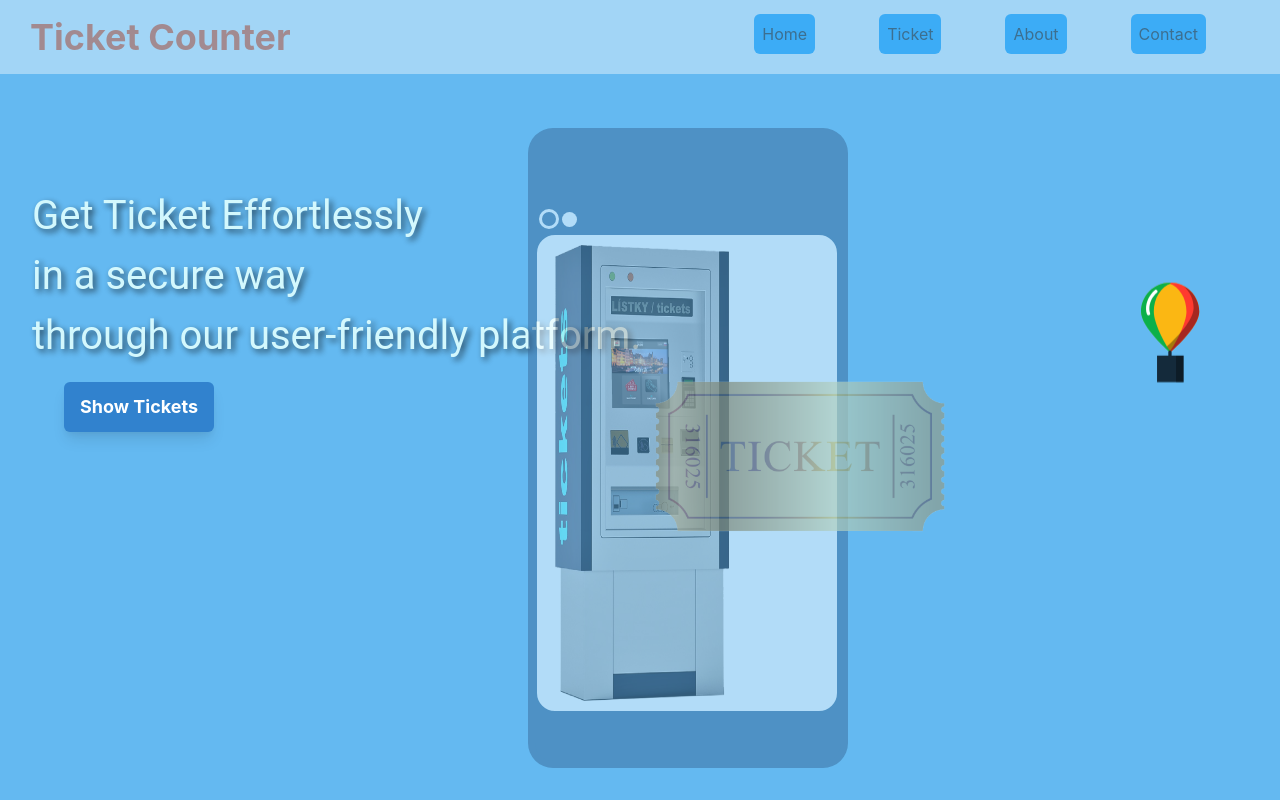
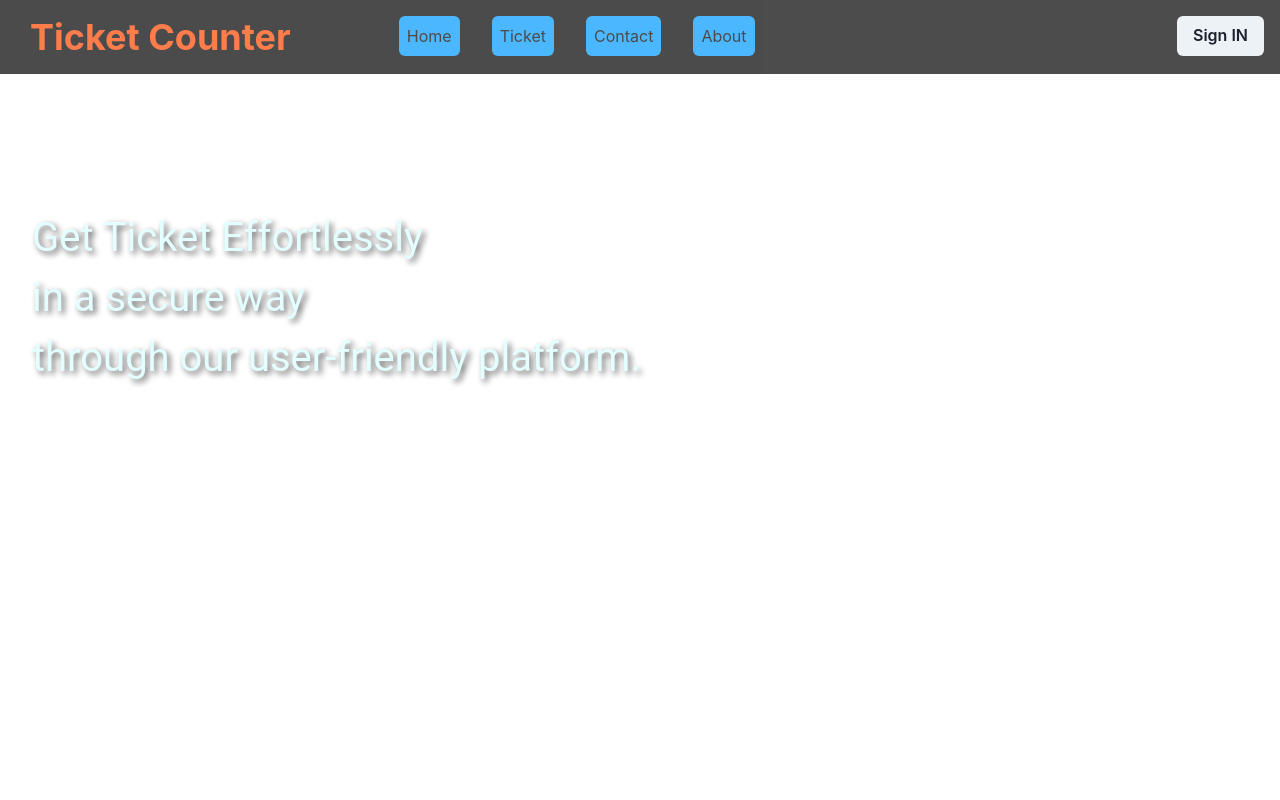
Before and after one commit to hussainmurtaza786/ticket-counter, a React (Create React App) app: page / in a window 1280 px wide. Shown: the top 800 px of the page. Built offline with nearby package versions, Linux system fonts and the light colour scheme.

Commit message:
changing UI

```diff
--- a/package.json
+++ b/package.json
@@ -10,11 +10,13 @@
     "@testing-library/jest-dom": "^5.17.0",
     "@testing-library/react": "^13.4.0",
     "@testing-library/user-event": "^13.5.0",
-    "framer-motion": "^11.3.24",
+    "framer-motion": "^11.3.28",
     "react": "^18.3.1",
     "react-dom": "^18.3.1",
     "react-router-dom": "^6.26.0",
     "react-scripts": "5.0.1",
+    "react-slick": "^0.30.2",
+    "slick-carousel": "^1.8.1",
     "web-vitals": "^2.1.4"
   },
   "scripts": {
--- a/src/App.js
+++ b/src/App.js
@@ -5,17 +5,18 @@ import Navbar from './components/Navbar/Navbar';
 
 import Review from './Review/Review';
 import Home from './components/home-page/Home';
+import SlidingBox from './components/UI/SlidingBox';
 
 
 function App() {
 
   return (
     <ChakraProvider>
-      <Flex width='100%' zIndex={1} height='100vh' bgColor="#64b9f1" direction='column'  >
+      <Flex width='100%' zIndex={1} height='100vh' bgColor="#64b9f" direction='column'  >
         <Navbar />
-        <Home/>
+        <Home />
       </Flex>
-
+      <SlidingBox />
       <Review />
     </ChakraProvider>
   );
--- a/src/components/Forms/Form.jsx
+++ b/src/components/Forms/Form.jsx
@@ -1,22 +1,29 @@
-import React from 'react';
-import Movie from './Movie';
-import { Box } from '@chakra-ui/react';
-import Modal from '../UI/Modal';
-import Flight from './Flight';
-import Sport from './Sport';
+import React from "react";
+import Movie from "./Movie";
+import { Box } from "@chakra-ui/react";
+import Modal from "../UI/Modal";
+import Flight from "./Flight";
+import Sport from "./Sport";
+import Login from "./Login";
 
-function Form({ formType, showMovie }) {
-
-    return (
-        formType && <Modal  >
-            <Box display='flex' justifyContent='center' alignItems='center' m='8rem 0rem'>
-                {formType === 'Movie' && <Movie onClose={showMovie} />}
-                {formType === 'Flight' && <Flight onClose={showMovie} />}
-                {formType === 'Sports' && <Sport onClose={showMovie} />}
-
-            </Box>
-        </Modal >
-    );
+function Form({ formType, showMovie,onLogin }) {
+  return (
+    formType && (
+      <Modal>
+        <Box
+          display="flex"
+          justifyContent="center"
+          alignItems="center"
+          m="8rem 0rem"
+        >
+          {formType === "Movie" && <Movie onClose={showMovie} />}
+          {formType === "Flight" && <Flight onClose={showMovie} />}
+          {formType === "Sports" && <Sport onClose={showMovie} />}
+          {formType === "LogIn" && <Login onLogin={onLogin} onClose={showMovie} />}
+        </Box>
+      </Modal>
+    )
+  );
 }
 
 export default Form;
--- /dev/null
+++ b/src/components/Forms/Login.jsx
@@ -0,0 +1,63 @@
+import React from 'react';
+import {
+  Box,
+  Button,
+  FormControl,
+  FormLabel,
+  Input,
+  Stack,
+  Heading,
+  Text,
+  useColorModeValue,
+  CloseButton,
+} from '@chakra-ui/react';
+
+const Login = ({onClose,onLogin}) => {
+  return (
+    <Box
+      display="flex"
+      alignItems="center"
+      justifyContent="center"
+      bg={useColorModeValue('gray.50', 'gray.800')}
+    >
+      <Box
+        bg={useColorModeValue('white', 'gray.700')}
+        p={8}
+        maxWidth="400px"
+        borderRadius="lg"
+        boxShadow="lg"
+      >
+<CloseButton onClick={() => onClose(false)} fontSize='20px' color='red'>X</CloseButton>
+
+        <Stack spacing={4}>
+          <Heading fontSize="2xl" textAlign="center">
+            Welcome Back
+          </Heading>
+          <Text fontSize="lg" color={useColorModeValue('gray.600', 'gray.300')}>
+            Please enter your name and email to log in
+          </Text>
+          <FormControl id="name">
+            <FormLabel>Name</FormLabel>
+            <Input type="text" placeholder="Your Name" />
+          </FormControl>
+          <FormControl id="email">
+            <FormLabel>Email address</FormLabel>
+            <Input type="email" placeholder="your@example.com" />
+          </FormControl>
+          <Button
+            colorScheme="teal"
+            variant="solid"
+            size="lg"
+            mt={4}
+            type='submit'
+            onClick={onLogin}
+          >
+            Log In
+          </Button>
+        </Stack>
+      </Box>
+    </Box>
+  );
+};
+
+export default Login
--- /dev/null
+++ b/src/components/Navbar/Auth.jsx
@@ -0,0 +1,17 @@
+import { Box, Button, ButtonGroup } from "@chakra-ui/react";
+import React from "react";
+
+function Auth({ loginForm, isLogged ,onLogout }) {
+  return (
+    <Box>
+      <ButtonGroup m={4}>
+        {!isLogged && (
+          <Button onClick={() => loginForm("LogIn")}>Sign IN</Button>
+        )}
+        {isLogged && <Button onClick={onLogout} >Sign Out</Button>}
+      </ButtonGroup>
+    </Box>
+  );
+}
+
+export default Auth;
--- a/src/components/Navbar/Items.jsx
+++ b/src/components/Navbar/Items.jsx
@@ -4,76 +4,26 @@ import React from "react";
 function Items() {
   return (
     <div>
+      <Box color={"whitesmoke"}>
+
+
+        <Flex>
+          <ListStyle>Home</ListStyle>
+          <ListStyle>Ticket</ListStyle>
+          <ListStyle>Contact</ListStyle>
+          <ListStyle>About</ListStyle>
+        </Flex>
+      </Box>
+    </div>
+  );
+}
+
+export default Items;
+
+const ListStyle = ({ children }) => {
+  return (
     <Box
-        m="10px"
-        position="absolute"
-        top={"4px"}
-        right={0}
-        color={"whitesmoke"}
-      >
-        <Flex>
-          <Box
-            mr={16}
-            bg="#0099ff"
-            p={2}
-            borderRadius="md"
-            transition="transform 0.3s ease, color 0.3s ease"
-            _hover={{
-              transform: "scale(1.1)",
-              color: "blue.200",
-            }}
-          >
-            <Link
-              color="black"
-              _hover={{
-                color: "blue.200",
-              }}
-            >
-              Home
-            </Link>
-          </Box>
-          <Box
-            mr={16}
-            bg="#0099ff"
-            p={2}
-            borderRadius="md"
-            transition="transform 0.3s ease, color 0.3s ease"
-            _hover={{
-              transform: "scale(1.1)",
-              color: "blue.200",
-            }}
-          >
-            <Link
-              color="black"
-              _hover={{
-                color: "blue.200",
-              }}
-            >
-              Ticket
-            </Link>
-          </Box>
-          <Box
-            mr={16}
-            bg="#0099ff"
-            p={2}
-            borderRadius="md"
-            transition="transform 0.3s ease, color 0.3s ease"
-            _hover={{
-              transform: "scale(1.1)",
-              color: "blue.200",
-            }}
-          >
-            <Link
-              color="black"
-              _hover={{
-                color: "blue.200",
-              }}
-            >
-              About
-            </Link>
-          </Box>
-          <Box
-            mr={16}
+      m={4}
       bg="#0099ff"
       p={2}
       zIndex={1000000}
@@ -90,16 +40,8 @@ function Items() {
           color: "blue.200",
         }}
       >
-              Contact
+        {children}
       </Link>
     </Box>
-
-
-
-        </Flex>
-      </Box>
-    </div>
   );
-}
-
-export default Items;
+};
--- a/src/components/Navbar/Navbar.jsx
+++ b/src/components/Navbar/Navbar.jsx
@@ -1,20 +1,15 @@
-import {
-  Box,
-} from "@chakra-ui/react";
+import { Box } from "@chakra-ui/react";
 import Items from "./Items";
 import Logo from "./Logo";
 
-
-
 function Navbar(props) {
-
   return (
-    <Box bgColor='white' zIndex={100} opacity={0.4}>
+    <Box display="flex" bgColor="black" opacity="0.7">
       <Logo />
-      <Items />
+      <Box display='flex' justifyContent='center' width='40%'  >
+        <Items />
+      </Box>
     </Box>
-
-
   );
 }
 
--- /dev/null
+++ b/src/components/UI/SlidingBox.jsx
@@ -0,0 +1,44 @@
+import React from "react";
+import Slider from "react-slick";
+import { Box, Image } from "@chakra-ui/react";
+import "slick-carousel/slick/slick.css";
+import "slick-carousel/slick/slick-theme.css";
+
+const SlidingBox = () => {
+  const settings = {
+    dots: true,
+    infinite: true,
+    speed: 500,
+    slidesToShow: 1,
+    slidesToScroll: 1,
+    autoplay: true,
+    autoplaySpeed: 3000,
+    arrows: false,
+  };
+
+  const images = [
+    "https://via.placeholder.com/800x400.png?text=Event+1",
+    "https://via.placeholder.com/800x400.png?text=Event+2",
+    "https://via.placeholder.com/800x400.png?text=Event+3",
+  ];
+
+  return (
+    <Box
+      maxW="800px"
+      mx="auto"
+      overflow="hidden"
+      borderRadius="md"
+      boxShadow="lg"
+    >
+      {/* <Slider {...settings}>
+        {images.map((image, index) => (
+          <Box key={index}>
+            <Image src={image} alt={`Event ${index + 1}`} />
+          </Box>
+        ))}
+      </Slider> */}
+    </Box>
+  );
+};
+
+export default SlidingBox;
--- a/src/components/home-page/Home.jsx
+++ b/src/components/home-page/Home.jsx
@@ -1,42 +1,90 @@
-import { Box, Button, Flex } from '@chakra-ui/react'
-import React, { useState } from 'react'
-import Form from '../Forms/Form'
-import WebImage from './Image'
-import WebText from './Text'
-import TicketList from './TicketList'
-
-
+import { Box, Image, Button, Flex } from "@chakra-ui/react";
+import React, { useState } from "react";
+import Form from "../Forms/Form";
+import WebText from "./Text";
+import TicketList from "./TicketList";
+import Slider from "react-slick";
+import Auth from "../Navbar/Auth";
 
 function Home() {
-
-  const [formType, setFormType] = useState('')
+  const [formType, setFormType] = useState("");
 
   const showForm = (_formType) => {
-    setFormType(_formType)
-
-  }
-  const [ticket, setTicket] = useState(false)
+    setFormType(_formType);
+  };
+  const [ticket, setTicket] = useState(false);
 
   const showTicket = () => {
-    setTicket(true)
+    setTicket(true);
+  };
 
-  }
+  const [isLogged, setIsLogged] = useState(false);
+
+  const onLogin = () => {
+    setIsLogged(true);
+  };
+
+  const onLogout = () => {
+    setIsLogged(false)
+  };
+
+  const settings = {
+    dots: true,
+    infinite: true,
+    speed: 500,
+    slidesToShow: 1,
+    slidesToScroll: 1,
+    autoplay: true,
+    autoplaySpeed: 3000,
+    arrows: false,
+  };
+
+  const images = [
+    "https://www.popsci.com/wp-content/uploads/2022/07/11/josue-isai-ramos-figueroa-n2NBgIx3A28-unsplash.jpg?text=Event+1",
+    "https://wallpapers.com/images/hd/sports-balls-in-4k-4tcqtsgp899vx4f4.jpg?text=Event+2",
+    "https://wallpapers.com/images/hd/movie-theater-background-2048-x-1536-9wlq655dcp63cdi8.jpg?text=Event+3",
+  ];
 
   return (
-    <Box display='flex' flexDirection='column'   >
-      <Box>
-        <WebImage />
+    <>
+      <Box
+        maxW="100%"
+        mx="auto"
+        overflow="hidden"
+        borderRadius="md"
+        boxShadow="lg"
+      >
+        <Slider {...settings}>
+          {images.map((image, index) => (
+            <Box display="flex" flexDirection="column" key={index}>
+              <Image width="100%" src={image} alt={`Event ${index + 1}`} />
+            </Box>
+          ))}
+        </Slider>
+      </Box>
+
+      <Box position="absolute" top="30rem" zIndex={100}>
+        {ticket && <TicketList showMovie={showForm} />}
+      </Box>
+
+      <Form onLogin={onLogin} showMovie={setFormType} formType={formType} />
+
+      <Box position="absolute" top="6rem">
         <WebText />
-        <Box >
+      </Box>
+
+      {isLogged && (
         <Button
-            m='0px 4rem'
+          width="180px"
+          height="60px"
+          position="absolute"
+          top="25rem"
+          m="0px 4rem"
           onClick={showTicket}
           bg="blue.500"
           color="white"
           fontSize="lg"
           fontWeight="bold"
-            width='150px'
-            height='50px'
           px={6}
           py={4}
           borderRadius="md"
@@ -55,25 +103,13 @@ function Home() {
         >
           Show Tickets
         </Button>
-          {ticket && <TicketList showMovie={showForm} />}
+      )}
+
+      <Box position="absolute" right="0">
+        <Auth isLoggedout={onLogout} isLoggedin={isLogged} loginForm={setFormType} />
       </Box>
-      </Box>
-
-
-      <Box>
-
-        {ticket && <Form showMovie={showForm} formType={formType} />}
-      </Box>
-
-      <Box>
-
-
-
-      </Box>
-
-
-    </Box>
-  )
+    </>
+  );
 }
 
-export default Home
+export default Home;
```
Also changed, not shown: src/components/home-page/TicketList.jsx (+11 -26 lines), src/components/Header-Navbar/Navbar.jsx (added), 1 other file (tests, documents, lock files or other folders). Lines whose indentation alone changed are shown as unchanged.
